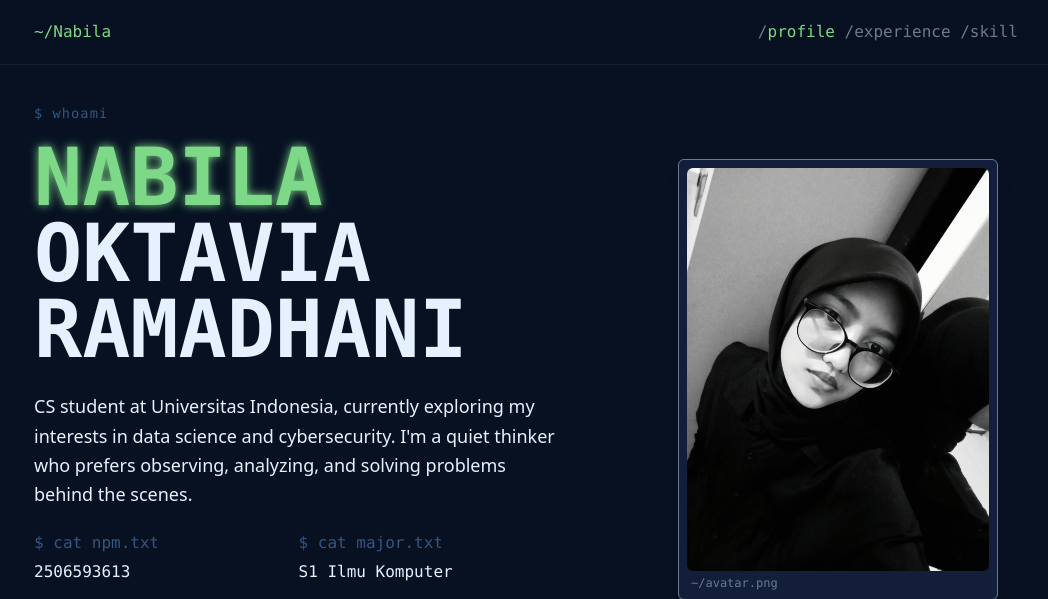
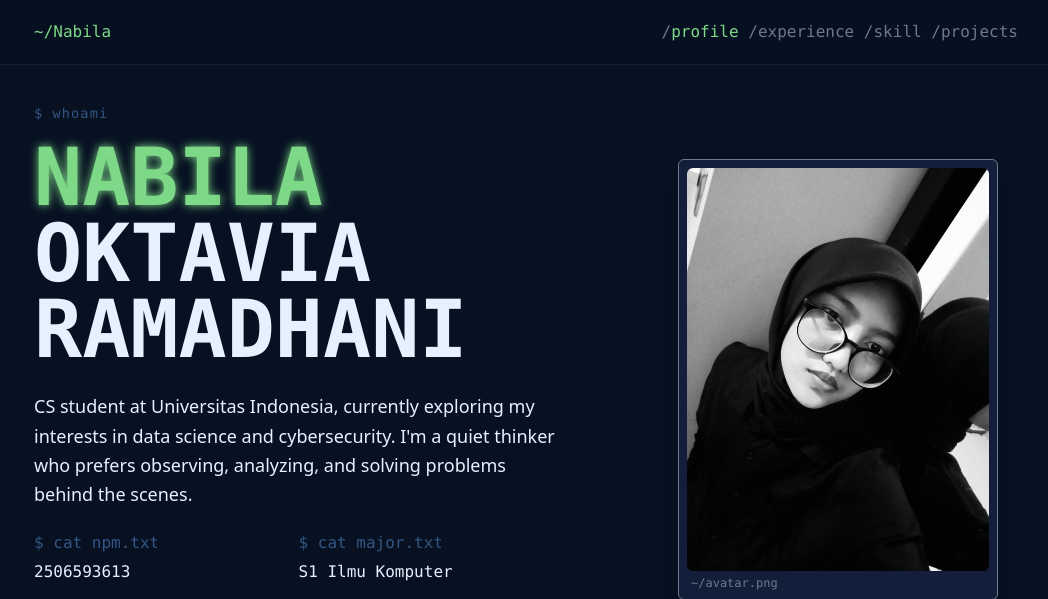
Before and after one commit to n6rdk/myportofolio, a Django app: page / in a window 1280 px wide. Shown: the top 599 px of the page, without its empty margins (114-1162 px from the left). Run offline with Django 5.2, Linux system fonts and the light colour scheme; data that the repository does not hold is empty; style sheets or scripts are compiled from the project's sources; some libraries are stand-ins or nearby versions.

Commit message:
feat: add navigation link to projects page in navbar

```diff
--- a/templates/base.html
+++ b/templates/base.html
@@ -27,6 +27,9 @@
                 <a href="{% url 'main:show_skill' %}">
                     /<span class="{% if request.resolver_match.url_name == 'show_skill' %}text-primary{% else %}hover:text-primary{% endif %}">skill</span>
                 </a>
+                <a href="{% url 'main:show_projects' %}">
+                    /<span class="{% if request.resolver_match.url_name == 'show_projects' %}text-primary{% else %}hover:text-primary{% endif %}">projects</span>
+                </a>
             </nav>
         </div>
     </header>
```
